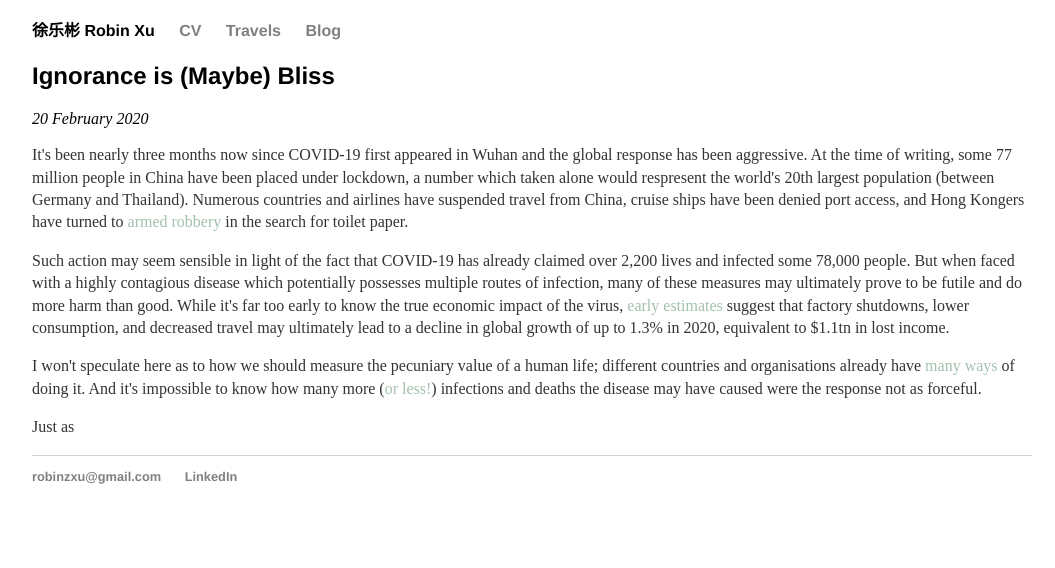
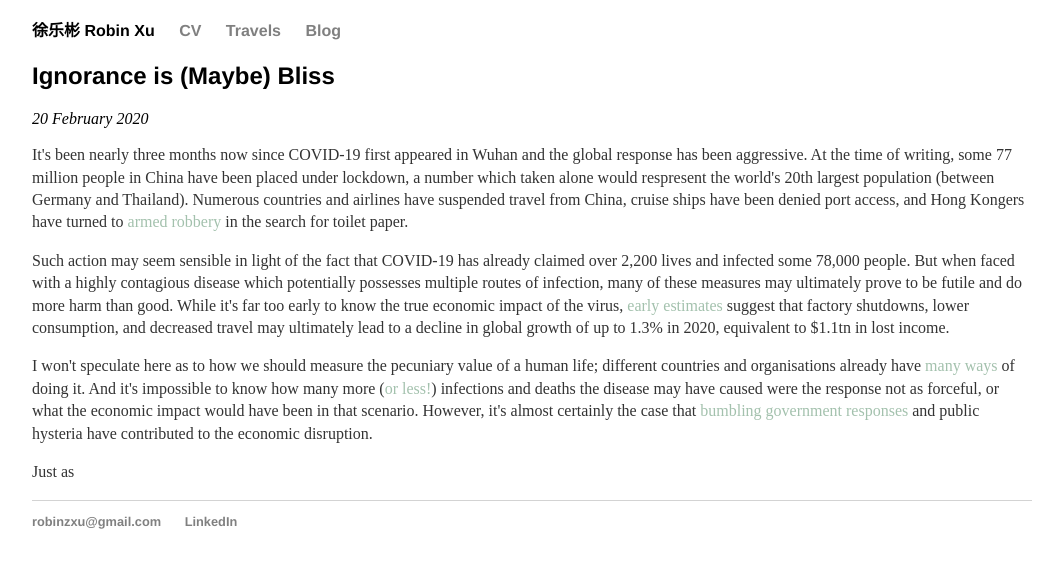
Before and after one commit to robinzxu/robinzxu.github.io, a Jekyll site: the page built from _posts/2020-02-20-ignorance-is-maybe-bliss.md, in a window 1280 px wide. Shown: the top 568 px of the page, without its empty margins (108-1163 px from the left). Built offline with Jekyll 4.4.1, drawn with Linux system fonts in a browser that asks for light colours.

Commit message:
Update 2020-02-20-ignorance-is-maybe-bliss.md

```diff
--- a/_posts/2020-02-20-ignorance-is-maybe-bliss.md
+++ b/_posts/2020-02-20-ignorance-is-maybe-bliss.md
@@ -8,6 +8,6 @@
 
 Such action may seem sensible in light of the fact that COVID-19 has already claimed over 2,200 lives and infected some 78,000 people. But when faced with a highly contagious disease which potentially possesses multiple routes of infection, many of these measures may ultimately prove to be futile and do more harm than good. While it\'s far too early to know the true economic impact of the virus, [early estimates](https://www.theguardian.com/world/2020/feb/19/coronavirus-could-cost-global-economy-1tn-in-lost-output){:target="_blank" rel="noopener"} suggest that factory shutdowns, lower consumption, and decreased travel may ultimately lead to a decline in global growth of up to 1.3% in 2020, equivalent to $1.1tn in lost income.
 
-I won\'t speculate here as to how we should measure the pecuniary value of a human life; different countries and organisations already have [many](https://onlinelibrary.wiley.com/doi/pdf/10.1002/psb.1562){:target="_blank" rel="noopener"} [ways](https://www.bloomberg.com/graphics/2017-value-of-life/){:target="_blank" rel="noopener"} of doing it. And it\'s impossible to know how many more ([or less!](https://medium.com/@indica/how-japan-made-covid-19-worse-c97180df9c95){:target="_blank" rel="noopener"}) infections and deaths the disease may have caused were the response not as forceful.
+I won\'t speculate here as to how we should measure the pecuniary value of a human life; different countries and organisations already have [many](https://onlinelibrary.wiley.com/doi/pdf/10.1002/psb.1562){:target="_blank" rel="noopener"} [ways](https://www.bloomberg.com/graphics/2017-value-of-life/){:target="_blank" rel="noopener"} of doing it. And it\'s impossible to know how many more ([or less!](https://medium.com/@indica/how-japan-made-covid-19-worse-c97180df9c95){:target="_blank" rel="noopener"}) infections and deaths the disease may have caused were the response not as forceful, or what the economic impact would have been in that scenario. However, it\'s almost certainly the case that [bumbling government responses](https://edition.cnn.com/asia/live-news/coronavirus-outbreak-01-28-20-intl-hnk/h_de6f7529da8c257da95ca55439097408){:target="_blank" rel="noopener"} and public hysteria have contributed to the economic disruption.
 
 Just as
```
